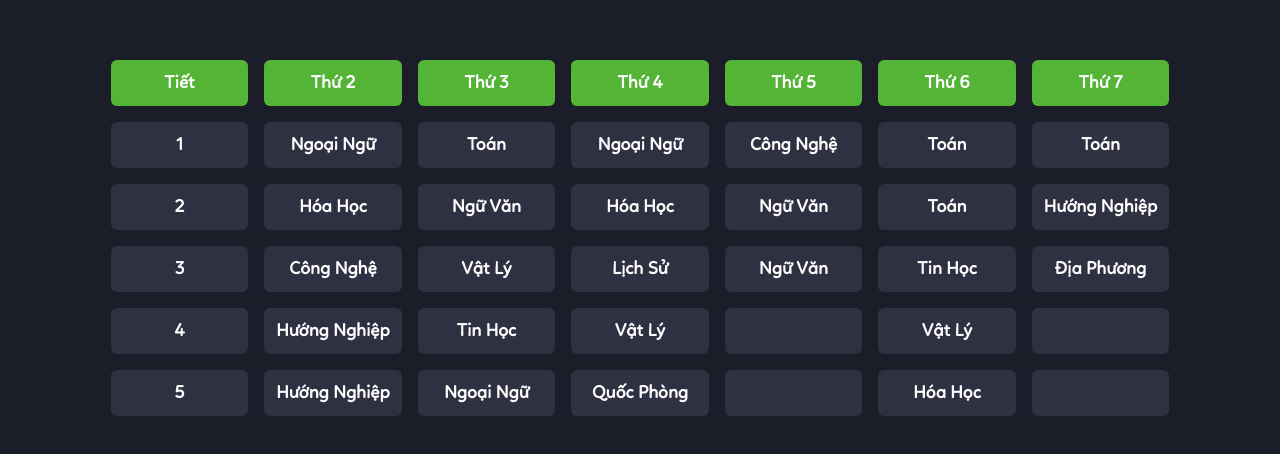
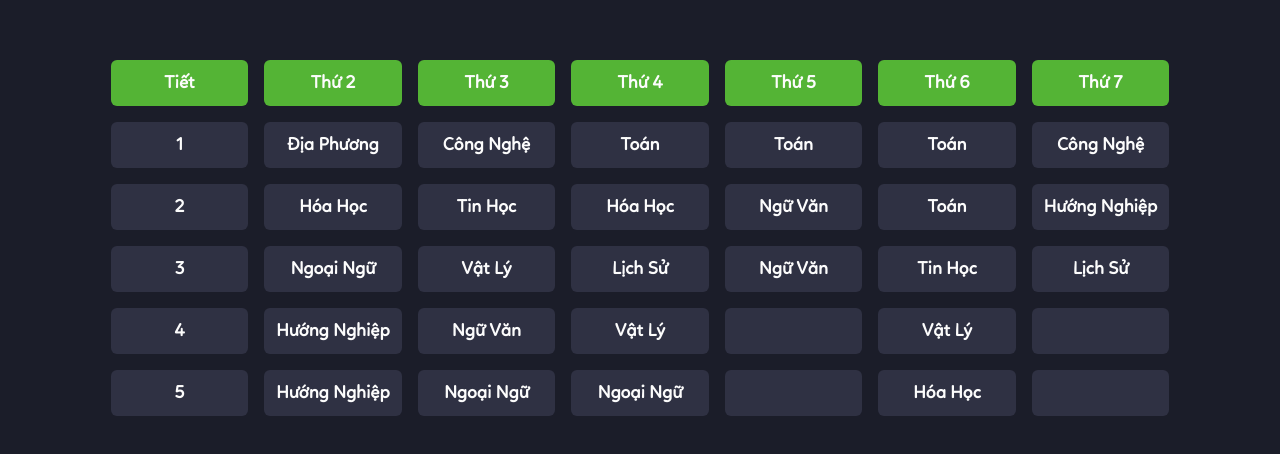
Before and after one commit to linoxolus/10a3-time-table, a plain HTML site: page index.html in a window 1280 px wide. Shown: the part 162-616 px from the top of the page. Drawn offline with Linux system fonts and the light colour scheme.

Commit message:
update timetable

```diff
--- a/index.html
+++ b/index.html
@@ -37,73 +37,109 @@
                     <p class="timetable-text">1</p>
                 </div>
                 <div class="timetable-item">
-                    <p class="timetable-text">Ngoại Ngữ<br /></p>
+                    <p class="timetable-text">
+                        Địa Phương<br />
+                    </p>
                 </div>
                 <div class="timetable-item">
-                    <p class="timetable-text">Toán</p>
+                    <p class="timetable-text">
+                        Công Nghệ<br />
+                    </p>
                 </div>
                 <div class="timetable-item">
-                    <p class="timetable-text">Ngoại Ngữ<br /></p>
+                    <p class="timetable-text">
+                        Toán<br />
+                    </p>
                 </div>
                 <div class="timetable-item">
-                    <p class="timetable-text">Công Nghệ<br /></p>
+                    <p class="timetable-text">
+                        Toán<br />
+                    </p>
                 </div>
                 <div class="timetable-item">
-                    <p class="timetable-text">Toán<br /></p>
+                    <p class="timetable-text">
+                        Toán<br />
+                    </p>
                 </div>
                 <div class="timetable-item">
-                    <p class="timetable-text">Toán</p>
+                    <p class="timetable-text">
+                        Công Nghệ<br />
+                    </p>
                 </div>
                 <div class="timetable-item">
                     <p class="timetable-text">2</p>
                 </div>
                 <div class="timetable-item">
-                    <p class="timetable-text">Hóa Học<br /></p>
+                    <p class="timetable-text">
+                        Hóa Học<br />
+                    </p>
                 </div>
                 <div class="timetable-item">
-                    <p class="timetable-text">Ngữ Văn</p>
+                    <p class="timetable-text">
+                        Tin Học<br />
+                    </p>
                 </div>
                 <div class="timetable-item">
                     <p class="timetable-text">Hóa Học</p>
                 </div>
                 <div class="timetable-item">
-                    <p class="timetable-text">Ngữ Văn<br /></p>
+                    <p class="timetable-text">
+                        Ngữ Văn<br />
+                    </p>
                 </div>
                 <div class="timetable-item">
-                    <p class="timetable-text">Toán<br /></p>
+                    <p class="timetable-text">
+                        Toán<br />
+                    </p>
                 </div>
                 <div class="timetable-item">
-                    <p class="timetable-text">Hướng Nghiệp<br /></p>
+                    <p class="timetable-text">
+                        Hướng Nghiệp<br />
+                    </p>
                 </div>
                 <div class="timetable-item">
                     <p class="timetable-text">3</p>
                 </div>
                 <div class="timetable-item">
-                    <p class="timetable-text">Công Nghệ<br /></p>
+                    <p class="timetable-text">
+                        Ngoại Ngữ<br />
+                    </p>
                 </div>
                 <div class="timetable-item">
-                    <p class="timetable-text">Vật Lý<br /></p>
+                    <p class="timetable-text">
+                        Vật Lý<br />
+                    </p>
                 </div>
                 <div class="timetable-item">
-                    <p class="timetable-text">Lịch Sử<br /></p>
+                    <p class="timetable-text">
+                        Lịch Sử<br />
+                    </p>
                 </div>
                 <div class="timetable-item">
-                    <p class="timetable-text">Ngữ Văn<br /></p>
+                    <p class="timetable-text">
+                        Ngữ Văn<br />
+                    </p>
                 </div>
                 <div class="timetable-item">
                     <p class="timetable-text">Tin Học</p>
                 </div>
                 <div class="timetable-item">
-                    <p class="timetable-text">Địa Phương<br /></p>
+                    <p class="timetable-text">
+                        Lịch Sử<br />
+                    </p>
                 </div>
                 <div class="timetable-item">
                     <p class="timetable-text">4</p>
                 </div>
                 <div class="timetable-item">
-                    <p class="timetable-text">Hướng Nghiệp</p>
+                    <p class="timetable-text">
+                        Hướng Nghiệp
+                    </p>
                 </div>
                 <div class="timetable-item">
-                    <p class="timetable-text">Tin Học</p>
+                    <p class="timetable-text">
+                        Ngữ Văn<br />
+                    </p>
                 </div>
                 <div class="timetable-item">
                     <p class="timetable-text">Vật Lý</p>
@@ -112,7 +148,9 @@
                     <p class="timetable-text"></p>
                 </div>
                 <div class="timetable-item">
-                    <p class="timetable-text">Vật Lý<br /></p>
+                    <p class="timetable-text">
+                        Vật Lý<br />
+                    </p>
                 </div>
                 <div class="timetable-item">
                     <p class="timetable-text"></p>
@@ -121,13 +159,19 @@
                     <p class="timetable-text">5</p>
                 </div>
                 <div class="timetable-item">
-                    <p class="timetable-text">Hướng Nghiệp</p>
+                    <p class="timetable-text">
+                        Hướng Nghiệp
+                    </p>
                 </div>
                 <div class="timetable-item">
-                    <p class="timetable-text">Ngoại Ngữ</p>
+                    <p class="timetable-text">
+                        Ngoại Ngữ
+                    </p>
                 </div>
                 <div class="timetable-item">
-                    <p class="timetable-text">Quốc Phòng<br /></p>
+                    <p class="timetable-text">
+                        Ngoại Ngữ<br />
+                    </p>
                 </div>
                 <div class="timetable-item">
                     <p class="timetable-text"></p>
```
Also changed, not shown: edit.html (+23 -15 lines).
